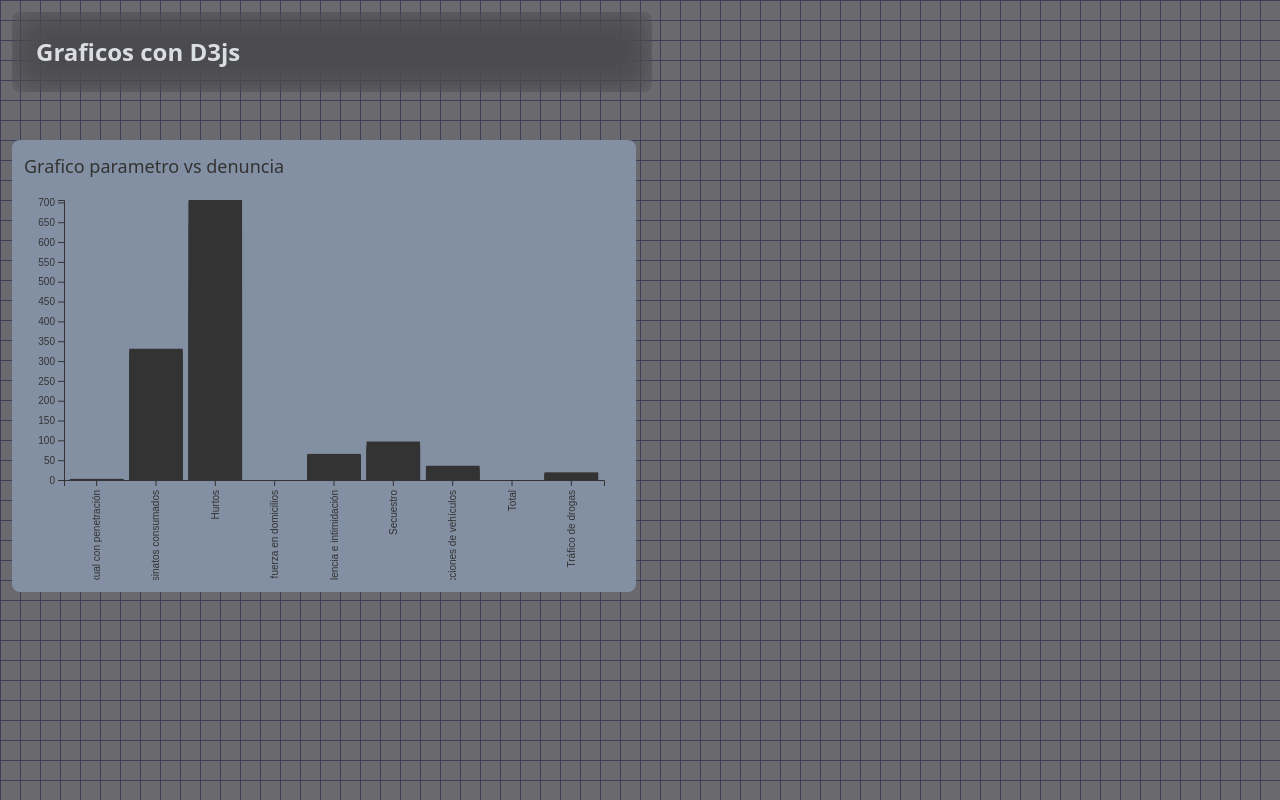
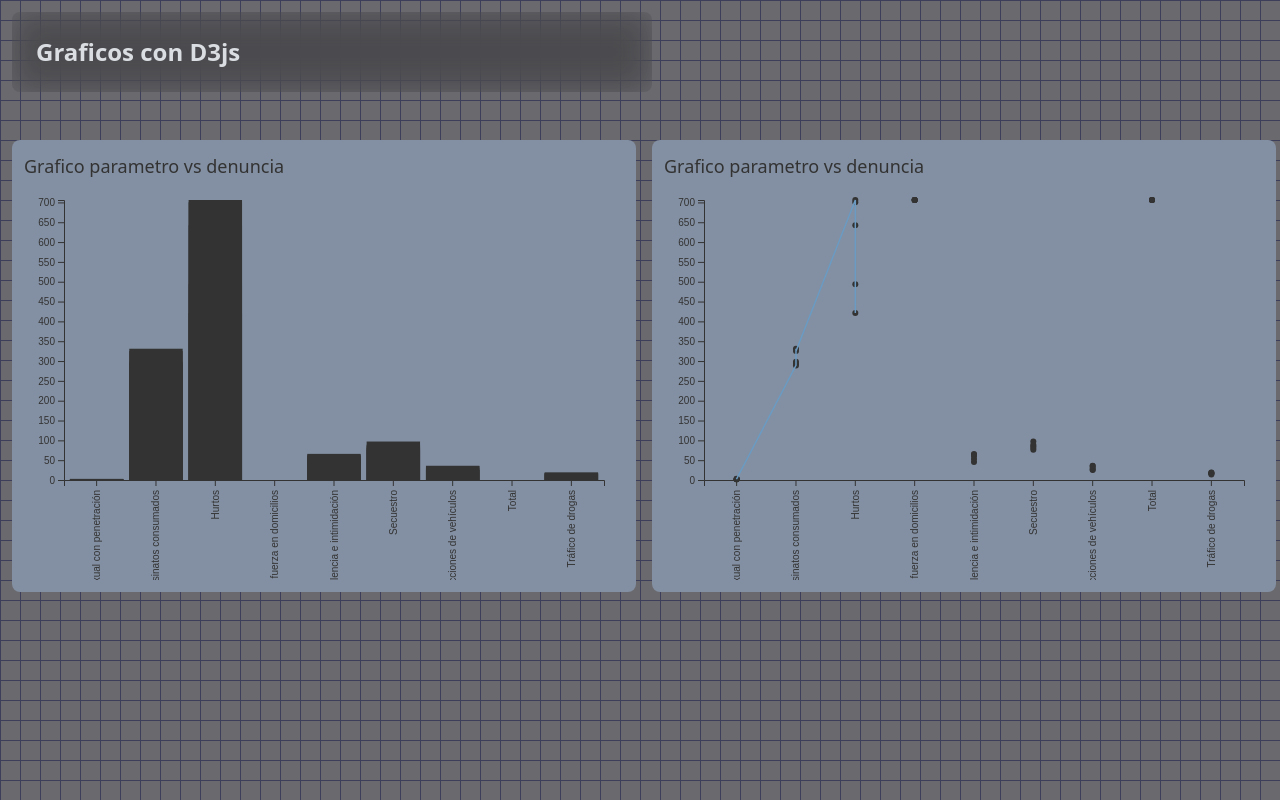
Before and after one commit to leninrkb/Graficos-con-d3js, a plain HTML site: page index.html in a window 1280 px wide. Drawn offline with nearby package versions, Linux system fonts and the light colour scheme.

Commit message:
grafico con puntos

```diff
--- /dev/null
+++ b/barras.js
@@ -0,0 +1,125 @@
+// d3.csv('./datos.csv', d => {
+//     d.Denuncias = +d.Denuncias;
+//     return d;
+//   }).then(lineChart);
+
+//   function lineChart(data) {
+//     const margin = { top: 20, right: 20, bottom: 100, left: 40 };
+//     const width = 600 - margin.left - margin.right;
+//     const height = 400 - margin.top - margin.bottom;
+
+//     const svg = d3.select("#svg-barras")
+//       .attr("width", width + margin.left + margin.right)
+//       .attr("height", height + margin.top + margin.bottom)
+//       .append("g")
+//       .attr("transform", "translate(" + margin.left + "," + margin.top + ")");
+
+//     const x = d3.scaleBand()
+//       .range([0, width])
+//       .padding(0.1)
+//       .domain(data.map(function(d) { return d.Parametro; }));
+
+//     const y = d3.scaleLinear()
+//       .range([height, 0]);
+
+//     const line = d3.line()
+//       .x(function(d) { return x(d.Parametro) + x.bandwidth() / 2; })
+//       .y(function(d) { return y(d.Denuncias); });
+
+//     data.sort(function(a, b) {
+//       return d3.ascending(a.Parametro, b.Parametro);
+//     });
+
+//     y.domain([0, d3.max(data, function(d) { return d.Denuncias; })]);
+
+//     svg.selectAll(".dot")
+//       .data(data)
+//       .enter().append("circle")
+//       .attr("class", "dot")
+//       .attr("cx", function(d) { return x(d.Parametro) + x.bandwidth() / 2; })
+//       .attr("cy", function(d) { return y(d.Denuncias); })
+//       .attr("r", 3);
+
+//     svg.append("path")
+//       .datum(data)
+//       .attr("fill", "none")
+//       .attr("stroke", "steelblue")
+//       .attr("stroke-width", 2)
+//       .attr("d", line);
+
+//     svg.append("g")
+//       .attr("transform", "translate(0," + height + ")")
+//       .call(d3.axisBottom(x))
+//       .selectAll("text")
+//       .attr("transform", "rotate(-90)")
+//       .attr("x", -10)
+//       .attr("y", 0)
+//       .attr("dy", ".35em")
+//       .style("text-anchor", "end");
+
+//     svg.append("g")
+//       .call(d3.axisLeft(y));
+//   }
+
+d3.csv('./datos.csv', d => {
+    d.Denuncias = +d.Denuncias;
+    return d;
+  }).then(lineChart);
+
+  function lineChart(data) {
+    const margin = { top: 20, right: 20, bottom: 100, left: 40 };
+    const width = 600 - margin.left - margin.right;
+    const height = 400 - margin.top - margin.bottom;
+
+    const svg = d3.select("#svg-barras")
+      .attr("width", width + margin.left + margin.right)
+      .attr("height", height + margin.top + margin.bottom)
+      .append("g")
+      .attr("transform", "translate(" + margin.left + "," + margin.top + ")");
+
+    const x = d3.scaleBand()
+      .range([0, width])
+      .padding(0.1)
+      .domain(data.map(function(d) { return d.Parametro; }));
+
+    const y = d3.scaleLinear()
+      .range([height, 0]);
+
+    const line = d3.line()
+      .x(function(d) { return x(d.Parametro) + x.bandwidth() / 2; })
+      .y(function(d) { return y(d.Denuncias); });
+
+    data.sort(function(a, b) {
+      return d3.ascending(a.Parametro, b.Parametro);
+    });
+
+    y.domain([0, d3.max(data, function(d) { return d.Denuncias; })]);
+
+    svg.selectAll(".dot")
+      .data(data)
+      .enter().append("circle")
+      .attr("class", "dot")
+      .attr("cx", function(d) { return x(d.Parametro) + x.bandwidth() / 2; })
+      .attr("cy", function(d) { return y(d.Denuncias); })
+      .attr("r", 3);
+
+    svg.append("path")
+      .datum(data)
+      .attr("fill", "none")
+      .attr("stroke", "steelblue")
+      .attr("stroke-width", 1.5)
+      .attr("d", line);
+
+    svg.append("g")
+      .attr("transform", "translate(0," + height + ")")
+      .call(d3.axisBottom(x))
+      .selectAll("text")
+      .attr("transform", "rotate(-90)")
+      .attr("x", -10)
+      .attr("y", 0)
+      .attr("dy", ".35em")
+      .style("text-anchor", "end");
+
+    svg.append("g")
+      .call(d3.axisLeft(y));
+}
--- a/index.html
+++ b/index.html
@@ -15,7 +15,7 @@
     </nav>
     <div class="h-32"></div>
     <div class="container mx-auto">
-        <div class="grid grid-cols-1 md:grid-cols-2">
+        <div class="grid grid-cols-1 lg:grid-cols-2">
             <div class="col">
                 <div
                     class="m-3 p-3 w-fit rounded-lg transition ease-in-out duration-500 hover:text-gray-300 hover:scale-105 hover:bg-slate-700 bg-slate-500">
@@ -25,12 +25,22 @@
                     <svg id="misvg"></svg>
                 </div>
             </div>
+            <div class="col">
+                <div
+                    class="m-3 p-3 w-fit rounded-lg transition ease-in-out duration-500 hover:text-gray-300 hover:scale-105 hover:bg-slate-700 bg-slate-500">
+                    <label class="text-lg border-b-4 border-slate-500">
+                        Grafico parametro vs denuncia
+                    </label>
+                    <svg id="svg-barras"></svg>
+                </div>
+            </div>
         </div>
     </div>
 
 </body>
 <script src="https://d3js.org/d3.v7.min.js"></script>
 <script src="./logica.js"></script>
+<script src="./barras.js"></script>
 <style>
     html {
         background-color: #44444a;
--- a/logica.js
+++ b/logica.js
@@ -67,7 +67,7 @@ function histograma2(data){
   const width = 600 - margin.left - margin.right;
   const height = 400 - margin.top - margin.bottom;
 
-  const svg = d3.selectAll("svg")
+  const svg = d3.select("#misvg")
     .attr("width", width + margin.left + margin.right)
     .attr("height", height + margin.top + margin.bottom)
     .append("g")
```
